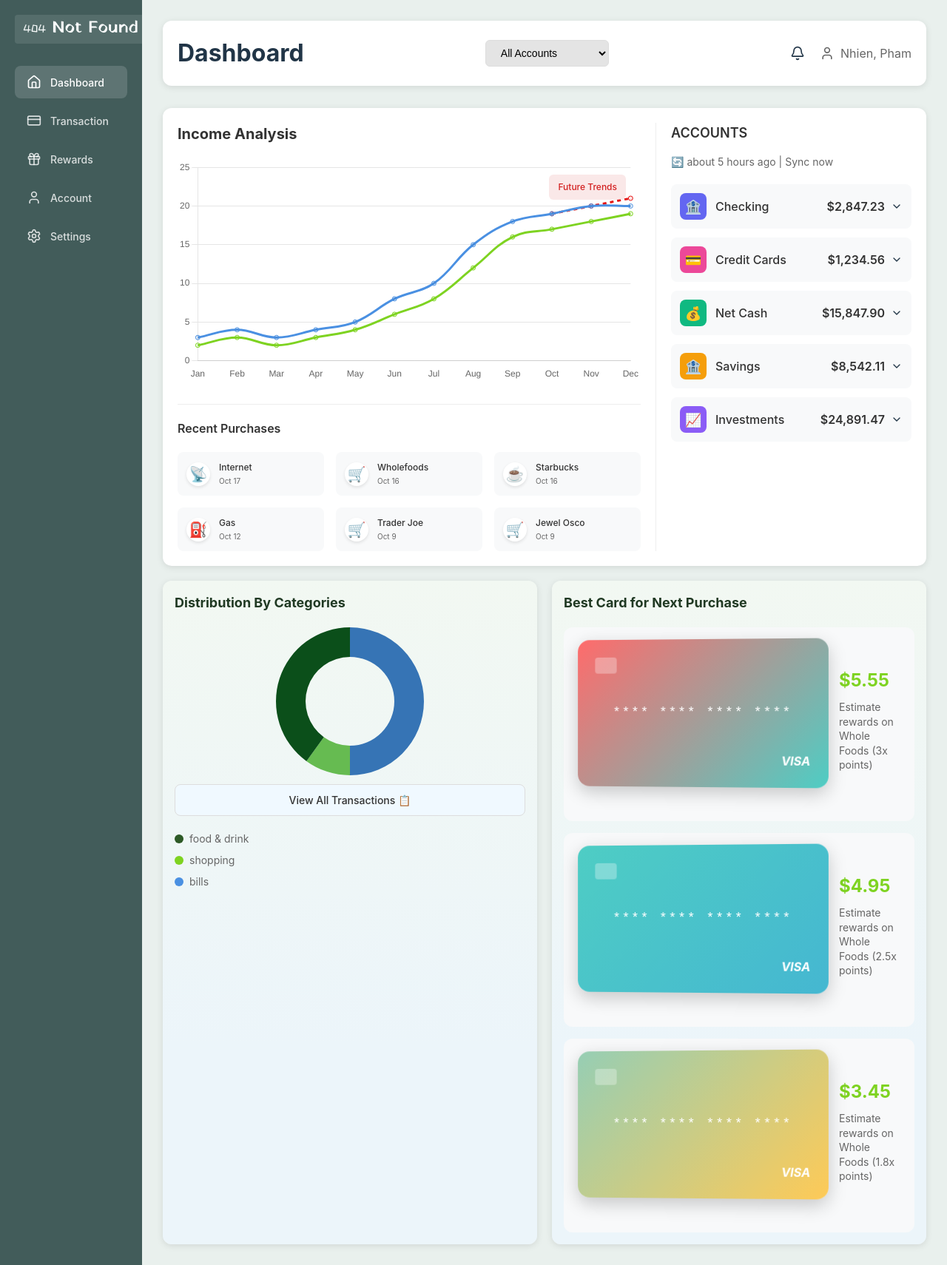
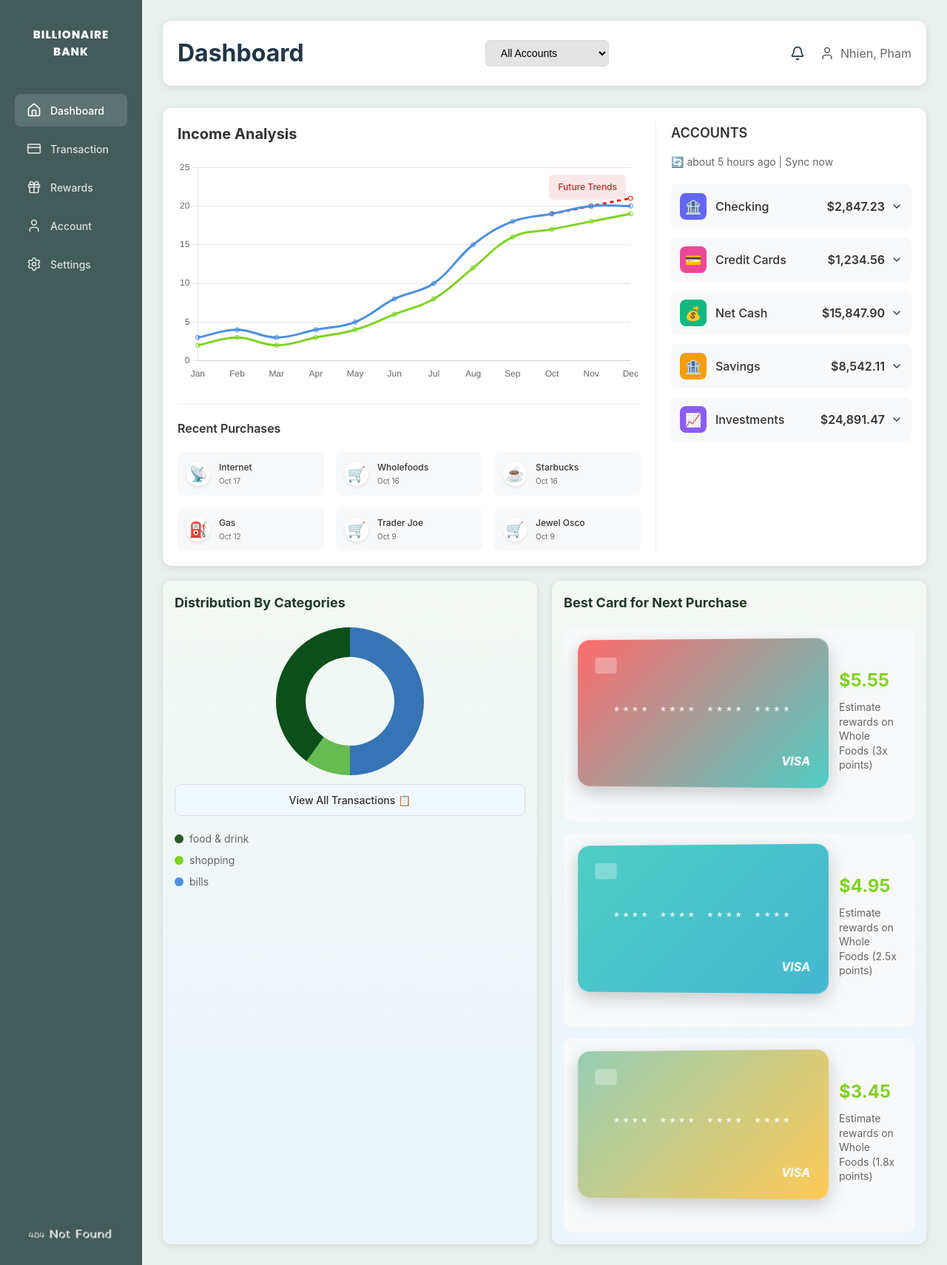
Before and after one commit to ch6rles/spendtracker_cs100, a React (Vite) app: page / in a window 1280 px wide. Shown: the whole page at 74% size. Built offline with nearby package versions, Linux system fonts and the light colour scheme.

Commit message:
change in dashboard

```diff
--- a/package.json
+++ b/package.json
@@ -10,6 +10,7 @@
     "preview": "vite preview"
   },
   "dependencies": {
+    "axios": "^1.13.2",
     "chart.js": "^4.5.1",
     "lucide-react": "^0.546.0",
     "react": "^19.1.1",
--- a/src/components/Sidebar.css
+++ b/src/components/Sidebar.css
@@ -1,3 +1,6 @@
+/* import new font for brand */
+@import url('https://fonts.googleapis.com/css2?family=Poppins:wght@600;700;800&display=swap');
+
 .sidebar {
   width: 15vw;
   height: auto;
@@ -14,6 +17,48 @@
   align-items: center;
   justify-content: space-between;
   margin-bottom: 30px;
+}
+
+
+.sidebar-header .brand {
+  font-family: 'Poppins', "Segoe UI", Roboto, Arial, sans-serif;
+  font-size: 15px;
+  /* increased size */
+  font-weight: 800;
+  letter-spacing: 1px;
+  color: #ffffff;
+  /* ensure contrast on dark sidebar */
+  padding: 16px;
+  text-align: center;
+}
+
+
+.sidebar-footer {
+  margin-top: auto;
+  padding: 12px;
+  display: flex;
+  justify-content: center;
+  align-items: center;
+}
+
+.footer-404 {
+  width: 120px;
+  /* bigger size */
+  height: auto;
+  opacity: 0.85;
+  filter: grayscale(10%);
+}
+
+
+/* Responsive tweak if sidebar becomes narrow */
+@media (max-width: 480px) {
+  .footer-404 {
+    width: 80px;
+  }
+
+  .sidebar-header .brand {
+    font-size: 20px;
+  }
 }
 
 .logo {
--- a/src/components/Sidebar.tsx
+++ b/src/components/Sidebar.tsx
@@ -1,4 +1,4 @@
-import { Home, CreditCard, Gift, User, Settings} from 'lucide-react'
+import { Home, CreditCard, Gift, User, Settings } from 'lucide-react'
 import './Sidebar.css'
 
 type ActiveTab = 'dashboard' | 'transactions' | 'rewards' | 'account' | 'settings'
@@ -19,15 +19,9 @@ export function Sidebar({ activeTab, onTabChange }: SidebarProps) {
 
   return (
     <aside className="sidebar">
-
       <div className="sidebar-header">
-        <div className="error-badge">
-          <img src="./src/assets/404notfound.png" alt="404 Not Found" />
-        </div>
+        <div className="brand">BILLIONAIRE BANK</div>
       </div>
-
-
-
 
       <nav className="sidebar-nav">
         {menuItems.map(({ id, icon: Icon, label }) => (
@@ -41,6 +35,10 @@ export function Sidebar({ activeTab, onTabChange }: SidebarProps) {
           </button>
         ))}
       </nav>
+
+      <div className="sidebar-footer" aria-hidden="true">
+        <img src="./src/assets/404NOTFOUND.png" alt="404 NOT FOUND" className="footer-404" />
+      </div>
     </aside>
   )
 }
--- a/src/components/Transactions.css
+++ b/src/components/Transactions.css
@@ -54,6 +54,11 @@
 .search-container {
   flex: 0;
   max-width: 400px;
+  display: flex;
+  margin-top: 20px;
+  /* moved lower a bit */
+  align-items: center;
+
 }
 
 .search-box {
@@ -201,12 +206,14 @@
 @media (max-width: 768px) {
   .transactions-controls {
     flex-direction: column;
-    gap: 16px;
+    gap: 10px;
     align-items: stretch;
   }
 
   .search-container {
     max-width: none;
+    margin-top: 0;
+    /* reset on small screens where items stack */
   }
 
   .sort-container {
--- a/src/components/Transactions.tsx
+++ b/src/components/Transactions.tsx
@@ -1,4 +1,4 @@
-import { useState } from 'react'
+import React, { useState } from 'react'
 import { Search, Bell, User } from 'lucide-react'
 import { transactions } from '../data/transactions'
 import './Transactions.css'
```
Also changed, not shown: 1 other file (tests, documents, lock files or other folders).
